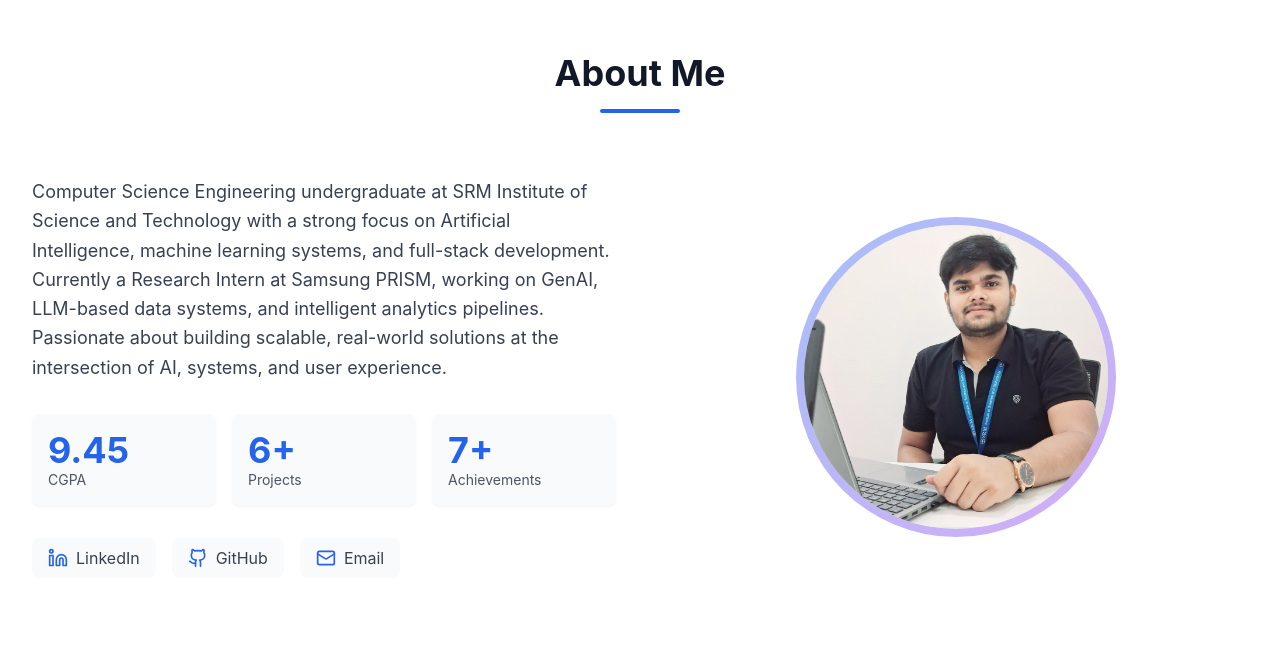
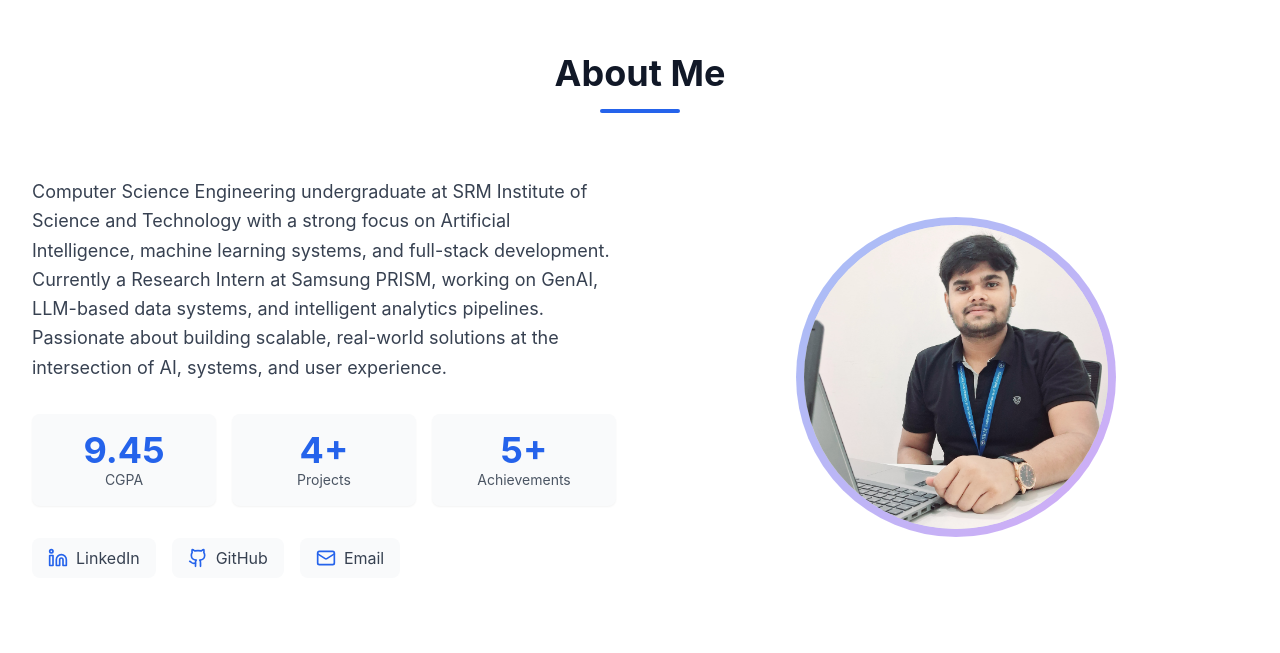
Before and after one commit to Vishnugupta2711/my-portfolio, a React (Vite) app: page / in a window 1280 px wide. Shown: the part 827-1480 px from the top of the page. Built offline with nearby package versions, Linux system fonts and the light colour scheme.

Commit message:
Refactor About component for improved readability

```diff
--- a/src/components/About.tsx
+++ b/src/components/About.tsx
@@ -1,73 +1,85 @@
-import React, { useEffect, useRef } from 'react';
-import resumeData from '../data/resumeData';
+import React, { useEffect, useRef } from "react";
+import resumeData from "../data/resumeData";
 
 const About: React.FC = () => {
-  const sectionRef = useRef<HTMLElement>(null);
+  const contentRefs = useRef<(HTMLElement | null)[]>([]);
 
   useEffect(() => {
     const observer = new IntersectionObserver(
-      (entries) => {
+      (entries, obs) => {
         entries.forEach((entry) => {
           if (entry.isIntersecting) {
-            entry.target.classList.add('animate-fade-in');
-            observer.unobserve(entry.target);
+            entry.target.classList.remove("opacity-0", "translate-y-8");
+            entry.target.classList.add("opacity-100", "translate-y-0");
+            obs.unobserve(entry.target);
           }
         });
       },
-      { threshold: 0.1 }
+      { threshold: 0.2 }
     );
 
-    if (sectionRef.current) {
-      observer.observe(sectionRef.current);
-    }
+    contentRefs.current.forEach((el) => el && observer.observe(el));
 
-    return () => {
-      if (sectionRef.current) {
-        observer.unobserve(sectionRef.current);
-      }
-    };
+    return () => observer.disconnect();
   }, []);
 
   return (
     <section
       id="about"
-      ref={sectionRef}
-      className="py-20 px-4 sm:px-6 lg:px-8 bg-white dark:bg-gray-900 opacity-0 transition-opacity duration-1000"
+      className="py-20 px-4 sm:px-6 lg:px-8 bg-white dark:bg-gray-900"
     >
       <div className="max-w-7xl mx-auto">
-        <div className="text-center mb-16">
+        {/* Header */}
+        <div
+          ref={(el) => (contentRefs.current[0] = el)}
+          className="
+            text-center mb-16
+            opacity-0 translate-y-8
+            transition-all duration-700 ease-out
+          "
+        >
           <h2 className="text-3xl sm:text-4xl font-bold text-gray-900 dark:text-white mb-4">
             About Me
           </h2>
-          <div className="w-20 h-1 bg-blue-600 dark:bg-blue-400 mx-auto rounded-full"></div>
+          <div className="w-20 h-1 bg-blue-600 dark:bg-blue-400 mx-auto rounded-full" />
         </div>
 
         <div className="grid grid-cols-1 lg:grid-cols-2 gap-12 items-center">
-          <div className="order-2 lg:order-1">
+          {/* Text Content */}
+          <div
+            ref={(el) => (contentRefs.current[1] = el)}
+            className="
+              order-2 lg:order-1
+              opacity-0 translate-y-8
+              transition-all duration-700 ease-out
+            "
+            style={{ transitionDelay: "150ms" }}
+          >
             <p className="text-lg text-gray-700 dark:text-gray-300 mb-6 leading-relaxed">
               {resumeData.about}
             </p>
 
+            {/* Stats */}
             <div className="grid grid-cols-2 sm:grid-cols-3 gap-4 mt-8">
-              <div className="bg-gray-50 dark:bg-gray-800 p-4 rounded-lg shadow-sm">
+              <div className="bg-gray-50 dark:bg-gray-800 p-4 rounded-lg shadow-sm text-center">
                 <p className="text-4xl font-bold text-blue-600 dark:text-blue-400">
                   9.45
                 </p>
                 <p className="text-sm text-gray-600 dark:text-gray-400">CGPA</p>
               </div>
 
-              <div className="bg-gray-50 dark:bg-gray-800 p-4 rounded-lg shadow-sm">
+              <div className="bg-gray-50 dark:bg-gray-800 p-4 rounded-lg shadow-sm text-center">
                 <p className="text-4xl font-bold text-blue-600 dark:text-blue-400">
-                  6+
+                  {resumeData.projects.length}+
                 </p>
                 <p className="text-sm text-gray-600 dark:text-gray-400">
                   Projects
                 </p>
               </div>
 
-              <div className="bg-gray-50 dark:bg-gray-800 p-4 rounded-lg shadow-sm">
+              <div className="bg-gray-50 dark:bg-gray-800 p-4 rounded-lg shadow-sm text-center">
                 <p className="text-4xl font-bold text-blue-600 dark:text-blue-400">
-                  7+
+                  {resumeData.achievements.length}+
                 </p>
                 <p className="text-sm text-gray-600 dark:text-gray-400">
                   Achievements
@@ -75,16 +87,22 @@ const About: React.FC = () => {
               </div>
             </div>
 
+            {/* Socials */}
             <div className="mt-8 flex flex-wrap gap-4">
-              {resumeData.socials.map((social, index) => {
+              {resumeData.socials.map((social) => {
                 const Icon = social.icon;
                 return (
                   <a
-                    key={index}
+                    key={social.label}
                     href={social.url}
                     target="_blank"
                     rel="noopener noreferrer"
-                    className="flex items-center px-4 py-2 rounded-lg bg-gray-50 dark:bg-gray-800 hover:bg-gray-100 dark:hover:bg-gray-700 transition-colors duration-300"
+                    className="
+                      flex items-center px-4 py-2 rounded-lg
+                      bg-gray-50 dark:bg-gray-800
+                      hover:bg-gray-100 dark:hover:bg-gray-700
+                      transition-colors duration-300
+                    "
                   >
                     <Icon className="w-5 h-5 text-blue-600 dark:text-blue-400 mr-2" />
                     <span className="text-gray-700 dark:text-gray-300">
@@ -96,11 +114,25 @@ const About: React.FC = () => {
             </div>
           </div>
 
-          <div className="order-1 lg:order-2 flex justify-center">
+          {/* Profile Image */}
+          <div
+            ref={(el) => (contentRefs.current[2] = el)}
+            className="
+              order-1 lg:order-2 flex justify-center
+              opacity-0 translate-y-8
+              transition-all duration-700 ease-out
+            "
+            style={{ transitionDelay: "300ms" }}
+          >
             <div className="relative w-64 h-64 sm:w-80 sm:h-80">
-              <div className="absolute inset-0 bg-gradient-to-br from-blue-600 to-purple-600 dark:from-blue-500 dark:to-purple-500 rounded-full opacity-20 animate-pulse"></div>
+              <div className="absolute inset-0 bg-gradient-to-br from-blue-600 to-purple-600 dark:from-blue-500 dark:to-purple-500 rounded-full opacity-20 animate-pulse" />
               <div className="absolute inset-2 rounded-full overflow-hidden bg-gray-200 dark:bg-gray-700">
-                <img src="/profile1.jpeg" />
+                <img
+                  src="/profile1.jpeg"
+                  alt="Vishnu Gupta profile"
+                  loading="lazy"
+                  className="w-full h-full object-cover"
+                />
               </div>
             </div>
           </div>
```
